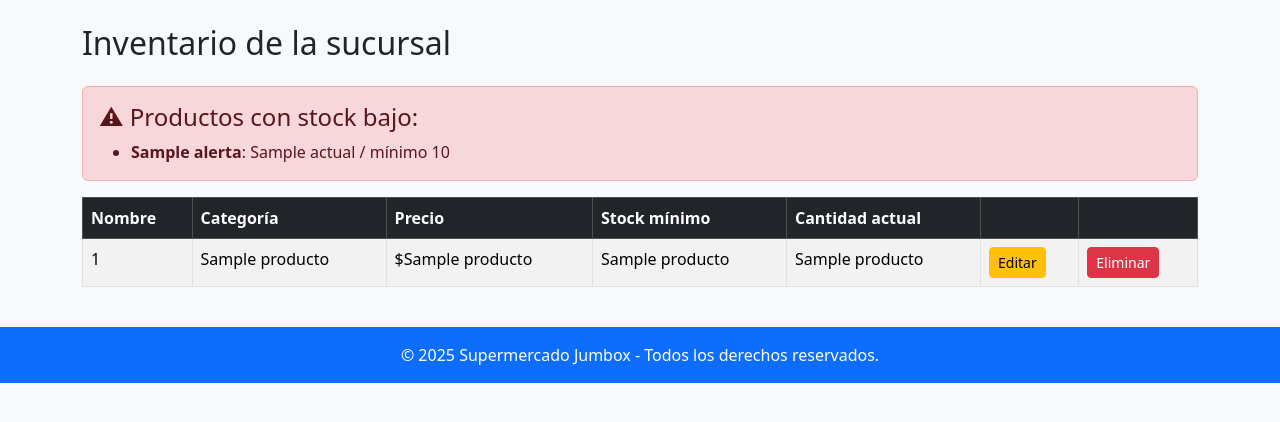
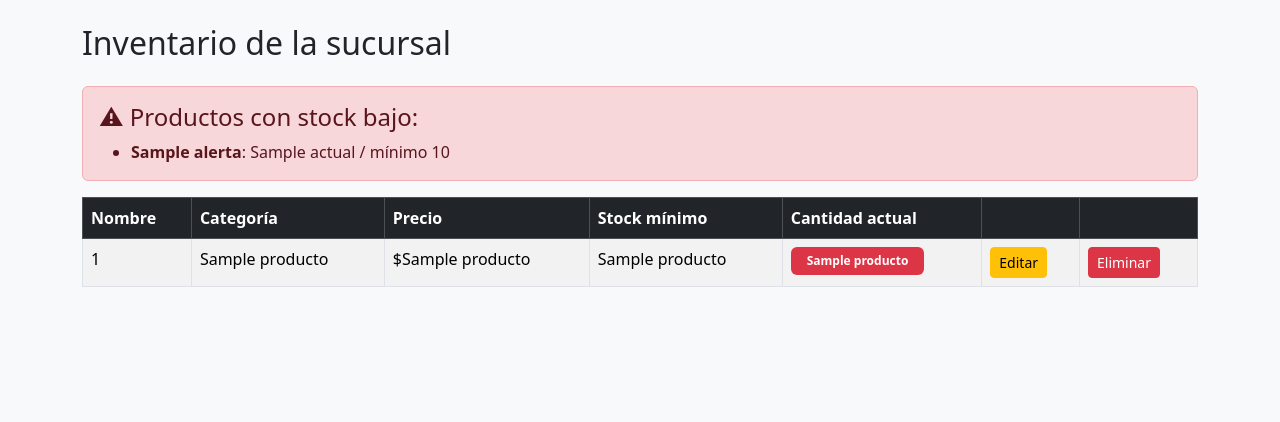
Before and after one commit to melanycpm1/supermercado-jumbox, a Flask app: template templates/inventario.html in a window 1280 px wide. Shown: the part 63-485 px from the top of the page. Run offline with Flask 3, Linux system fonts and the light colour scheme; the template is opened without the code that fills it: most values are stand-ins (such as "Sample title", 1, 10 or a date in 2020).

Commit message:
fix:agregar colores automáticos según el nivel de stock

```diff
--- a/templates/inventario.html
+++ b/templates/inventario.html
@@ -103,7 +103,21 @@
                         <td>{{ p[1] }}</td>
                         <td>${{ p[2] }}</td>
                         <td>{{ p[3] }}</td>
-                        <td>{{ p[4] }}</td>
+                        <td>
+                            {% if p[4] > p[3] %}
+                                <span class="badge bg-success px-3 py-2">
+                                    {{ p[4] }}
+                                </span>
+                            {% elif p[4] == p[3] %}
+                                <span class="badge bg-warning text-dark px-3 py-2">
+                                    {{ p[4] }}
+                                </span>
+                            {% else %}
+                                <span class="badge bg-danger px-3 py-2">
+                                    {{ p[4] }}
+                                </span>
+                            {% endif %}
+                        </td>
 
                         {%if usuarioRol =='reponedor'%}
                         <td>
@@ -182,9 +196,6 @@
 
     </main>
 
-    <footer class="text-center p-3 mt-4 bg-primary text-white">
-        © 2025 Supermercado Jumbox - Todos los derechos reservados.
-    </footer>
 
     <script src="https://cdn.jsdelivr.net/npm/bootstrap@5.3.2/dist/js/bootstrap.bundle.min.js"></script>
     <script src="../static/js/modal.js"></script>
```
